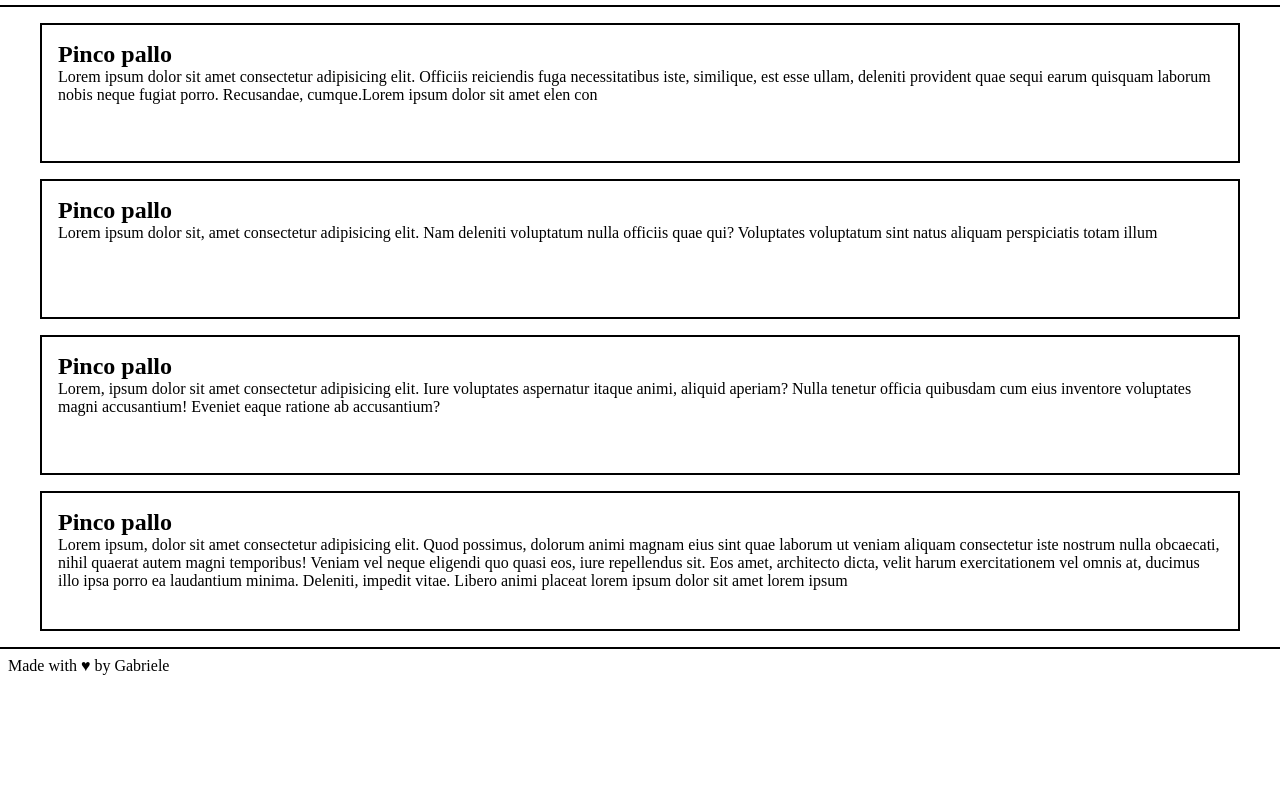
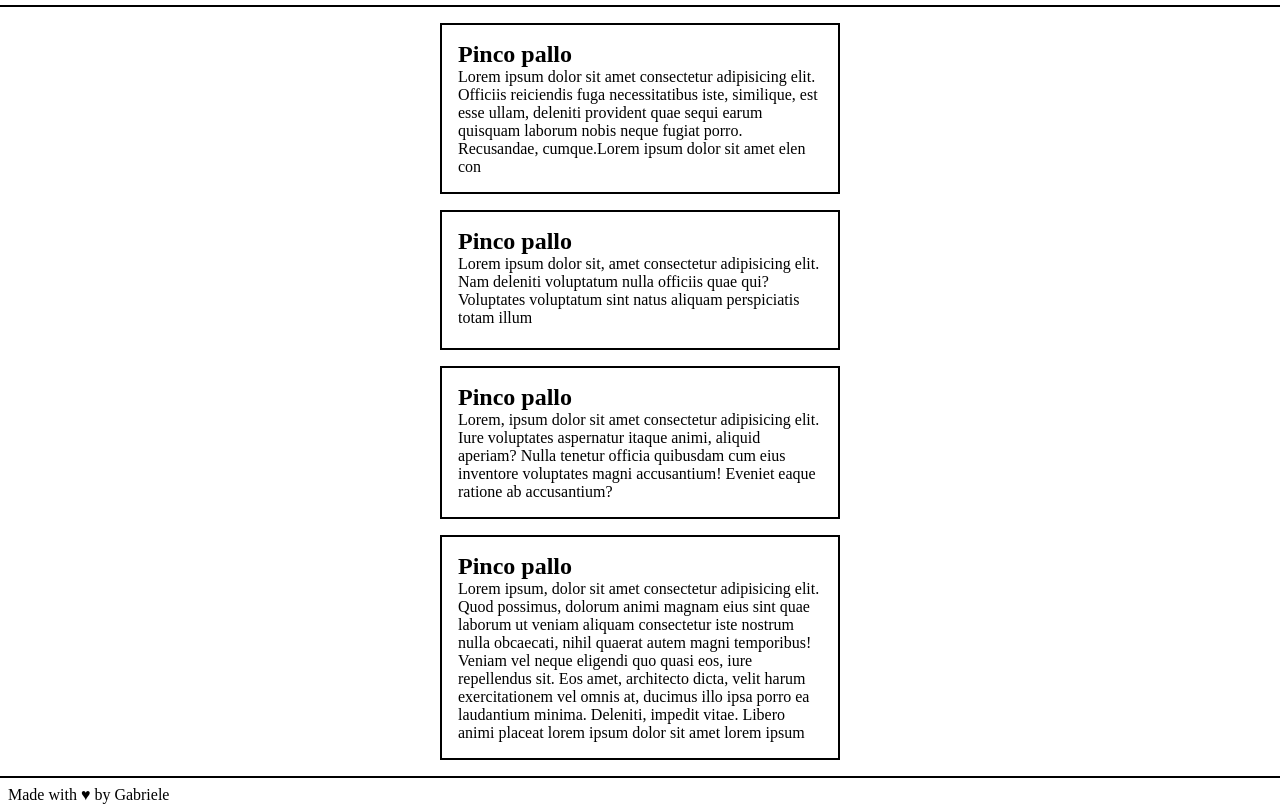
Before and after one commit to gabriele-chiocca/htmlcss-wireframe, a plain HTML site: page index.html in a window 1280 px wide. Shown: the part 48-860 px from the top of the page. Before the commit the page ends 800 px from the top, so only its background shows below. Drawn offline with Linux system fonts and the light colour scheme.

Commit message:
Centriamo gli articoli, css adjust

```diff
--- a/css/style.css
+++ b/css/style.css
@@ -18,14 +18,15 @@ Reset per
     padding: 8px;
 }
 
-.article{
+.article {
     border: 2px black solid;
     padding: 16px;
-    margin: 16px 40px;
+    margin: 16px auto;
     min-height: 140px;
+    width: 400px;
 }
 
-.page-footer{
+.page-footer {
     border-top: 2px black solid;
     padding: 8px;
 }
```
